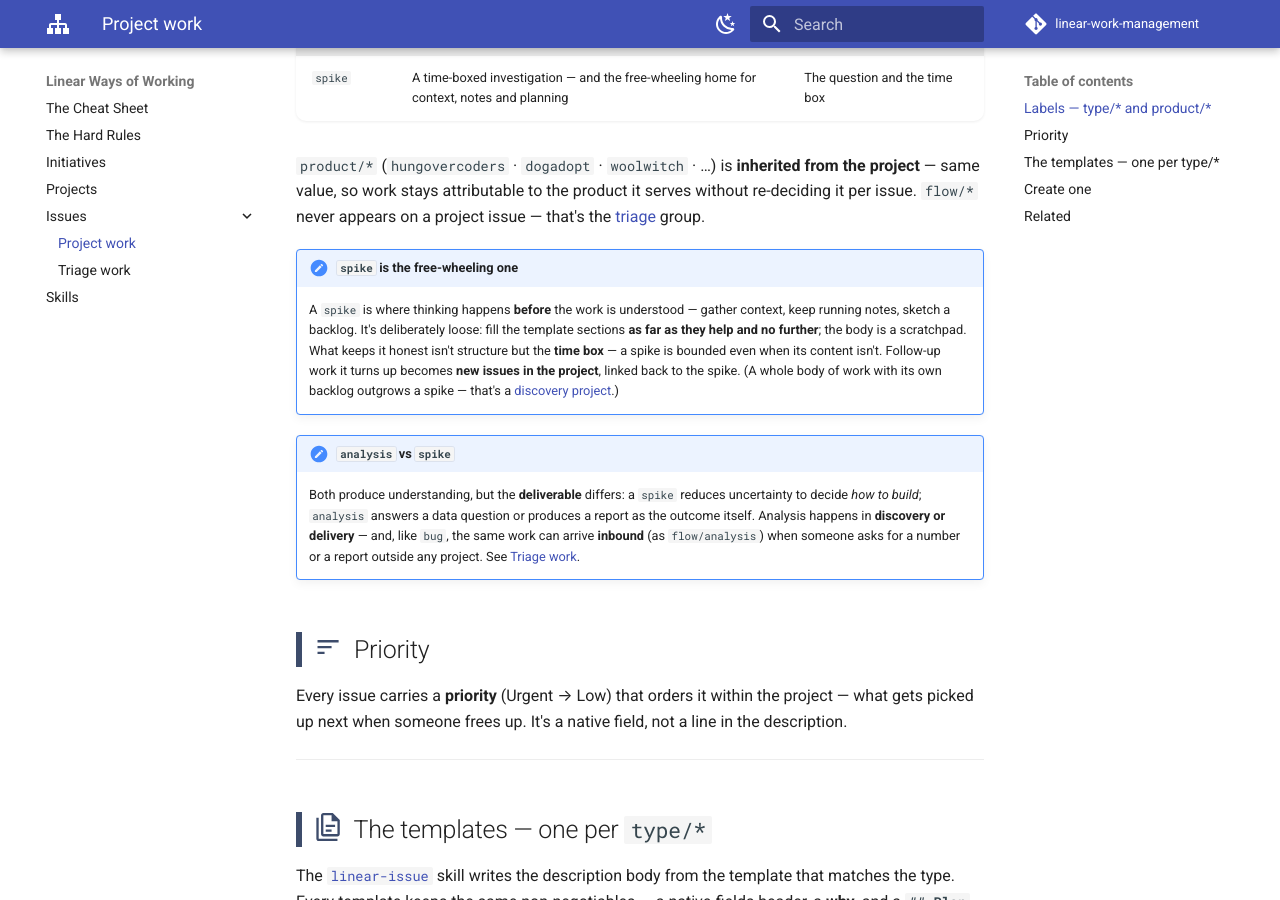
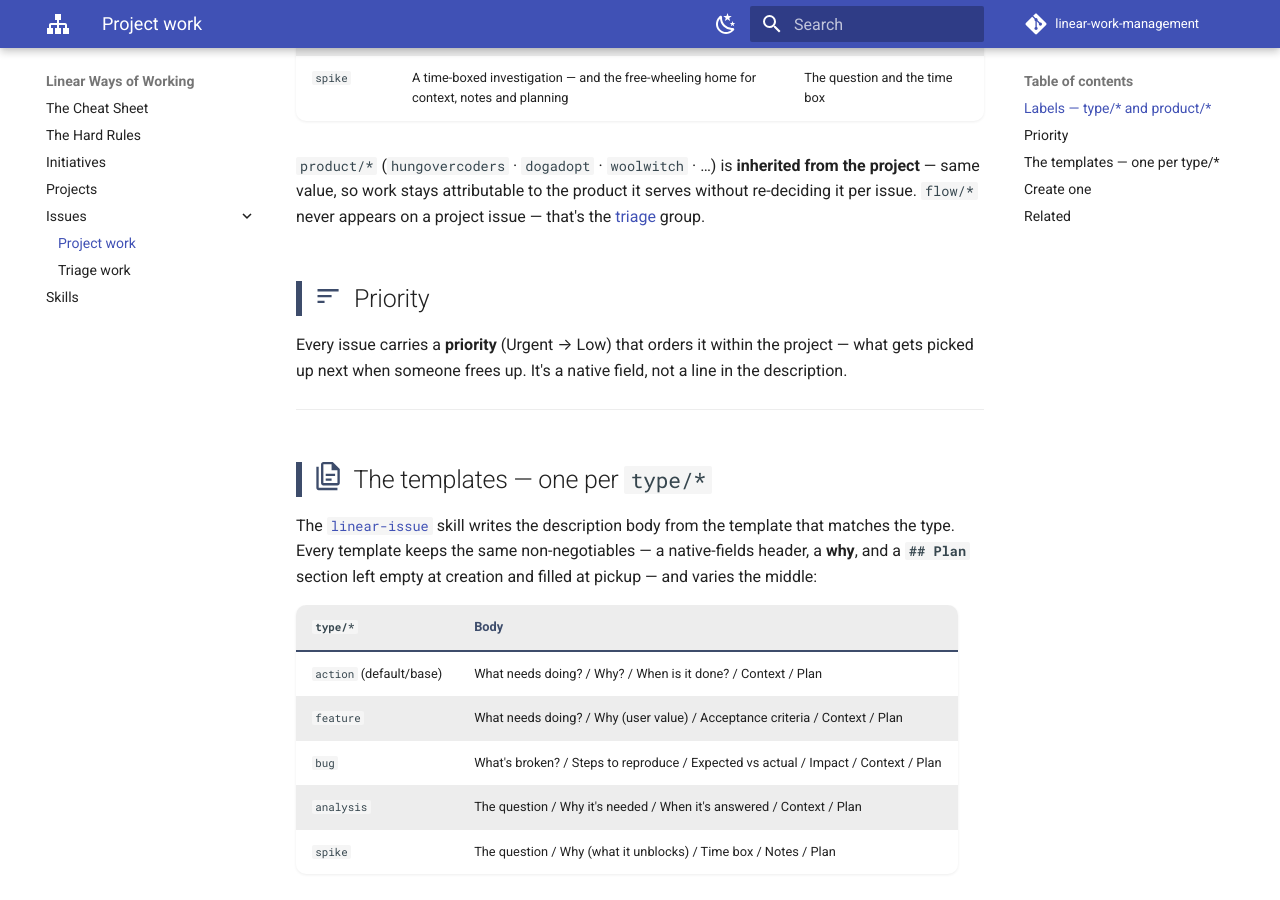
Before and after one commit to hungovercoders/linear-work-management, an MkDocs documentation site: the page built from docs/issues/project-work.md, in a window 1280 px wide and 900 px high, scrolled down 990 px. Built offline with MkDocs 1.6.1 and Material for MkDocs 9.7.7, drawn with Linux system fonts in a browser that asks for light colours; comment, search, counter and statistics services are not loaded.

Commit message:
docs(issues): remove spike free-wheeling and analysis-vs-spike callouts
Co-authored-by: Claude Opus 4.8 (1M context) <noreply@anthropic.com>

```diff
--- a/docs/issues/project-work.md
+++ b/docs/issues/project-work.md
@@ -31,22 +31,6 @@ project unchanged. **`action` is the default** — reach for `feature`, `bug`, `
 `product/*` (`hungovercoders` · `dogadopt` · `woolwitch` · …) is **inherited from the project** —
 same value, so work stays attributable to the product it serves without re-deciding it per
 issue. `flow/*` never appears on a project issue — that's the [triage](triage.md) group.
-
-!!! note "`spike` is the free-wheeling one"
-    A `spike` is where thinking happens **before** the work is understood — gather context, keep
-    running notes, sketch a backlog. It's deliberately loose: fill the template sections **as far
-    as they help and no further**; the body is a scratchpad. What keeps it honest isn't structure
-    but the **time box** — a spike is bounded even when its content isn't. Follow-up work it turns
-    up becomes **new issues in the project**, linked back to the spike. (A whole body of work with
-    its own backlog outgrows a spike — that's a [discovery
-    project](../projects.md#discovery-phase-is-there-something-here-idea-scoping).)
-
-!!! note "`analysis` vs `spike`"
-    Both produce understanding, but the **deliverable** differs: a `spike` reduces uncertainty to
-    decide *how to build*; `analysis` answers a data question or produces a report as the outcome
-    itself. Analysis happens in **discovery or delivery** — and, like `bug`, the same work can
-    arrive **inbound** (as `flow/analysis`) when someone asks for a number or a report outside any
-    project. See [Triage work](triage.md).
 
 ## :material-sort-variant: Priority
 
```
